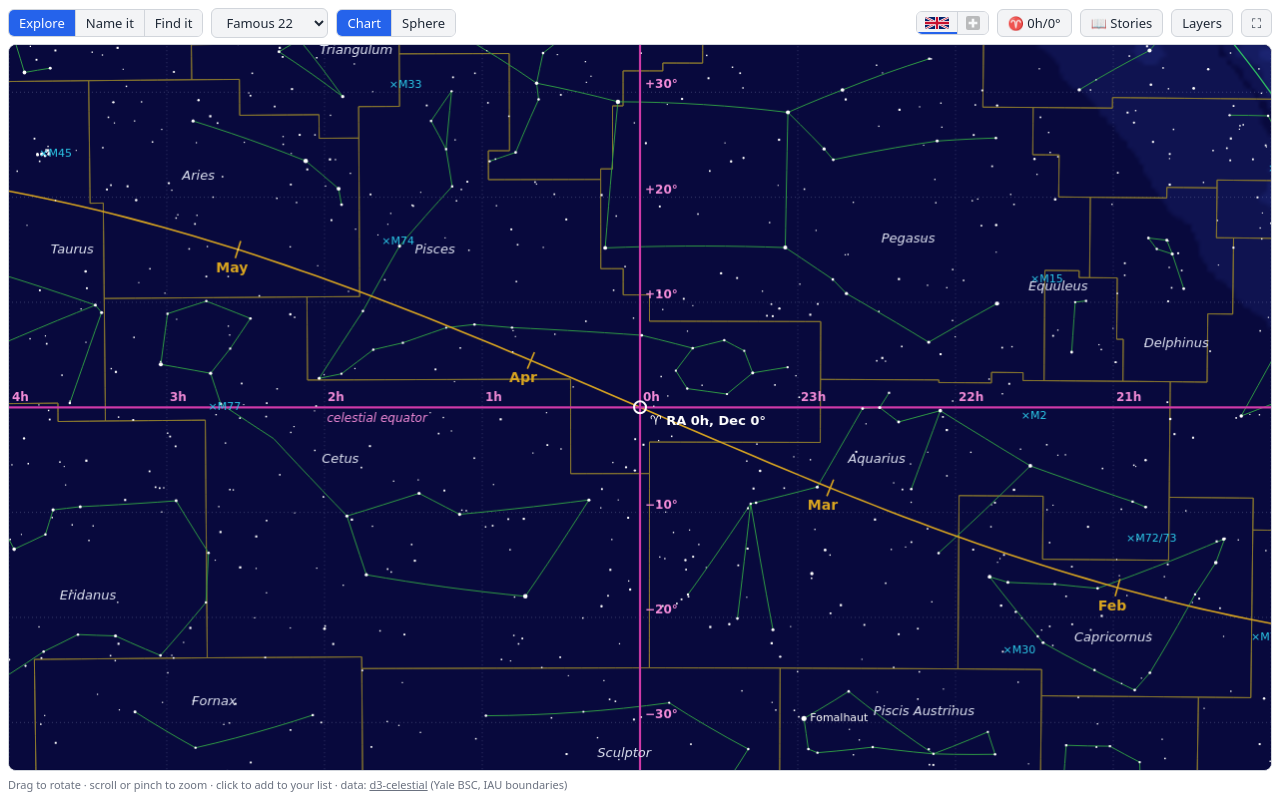
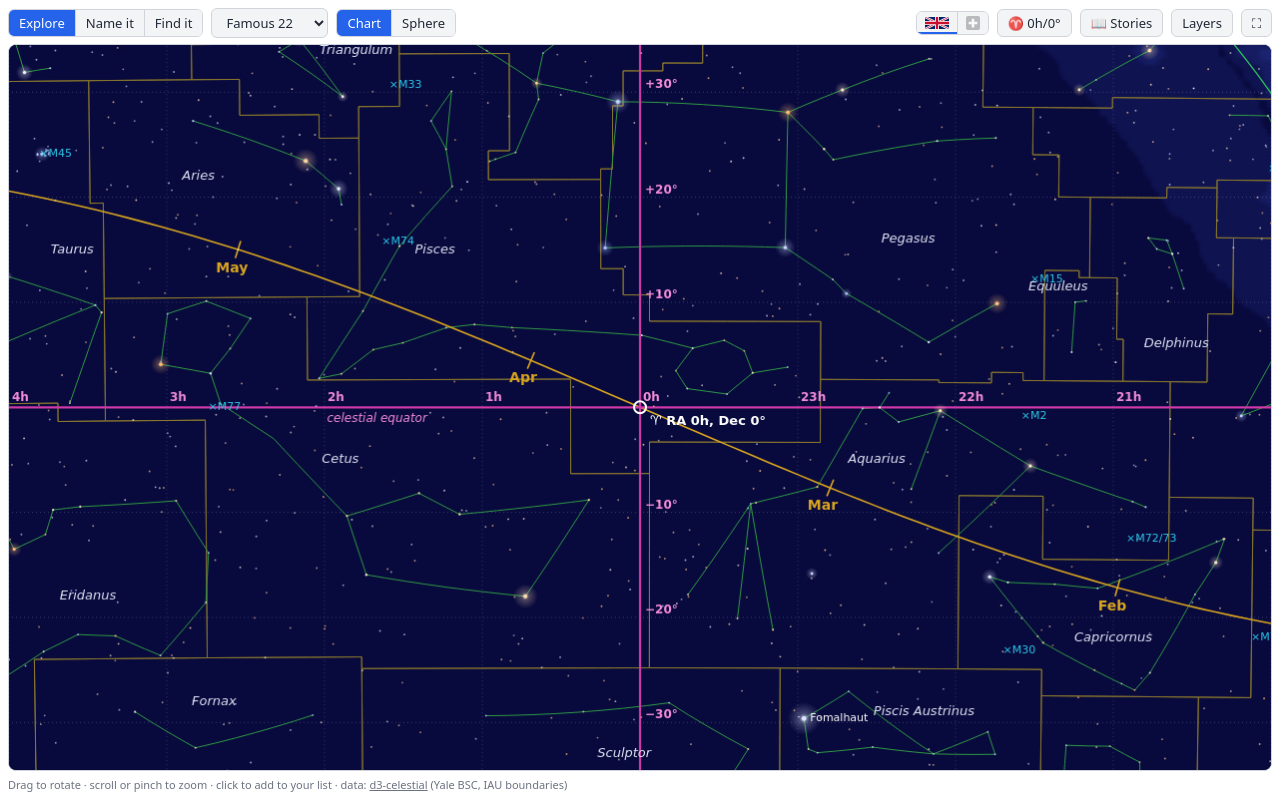
Before and after one commit to marcchehab/sky-quiz, a plain HTML site: page dist/index.html in a window 1280 px wide. Drawn offline with Linux system fonts and the light colour scheme.

Commit message:
Realistic stars on by default
Co-Authored-By: Claude Opus 5.5 <noreply@anthropic.com>

```diff
--- a/dist/index.html
+++ b/dist/index.html
@@ -193,7 +193,7 @@
   // ---------- state ----------
   var st = {
     mode: 'explore', level: 1, proj: 'map', ra0: 0, dec0: 0, S: 0,
-    layers: { real: false, lines: true, bounds: true, names: true, stars: true, messier: true, grid: true, mw: true, ecl: true, gal: true },
+    layers: { real: true, lines: true, bounds: true, names: true, stars: true, messier: true, grid: true, mw: true, ecl: true, gal: true },
     target: null, picked: null, answered: false, hinted: false, opts: null,
     score: 0, streak: 0, lang: { en: true, de: false }, sel: []   // sel: constellation abbrs in the order they were picked
   };
```
Also changed, not shown: dist/plugin-cdn.html (+1 -1 lines), dist/plugin.html (+1 -1 lines), src/plugin.html (+1 -1 lines).
